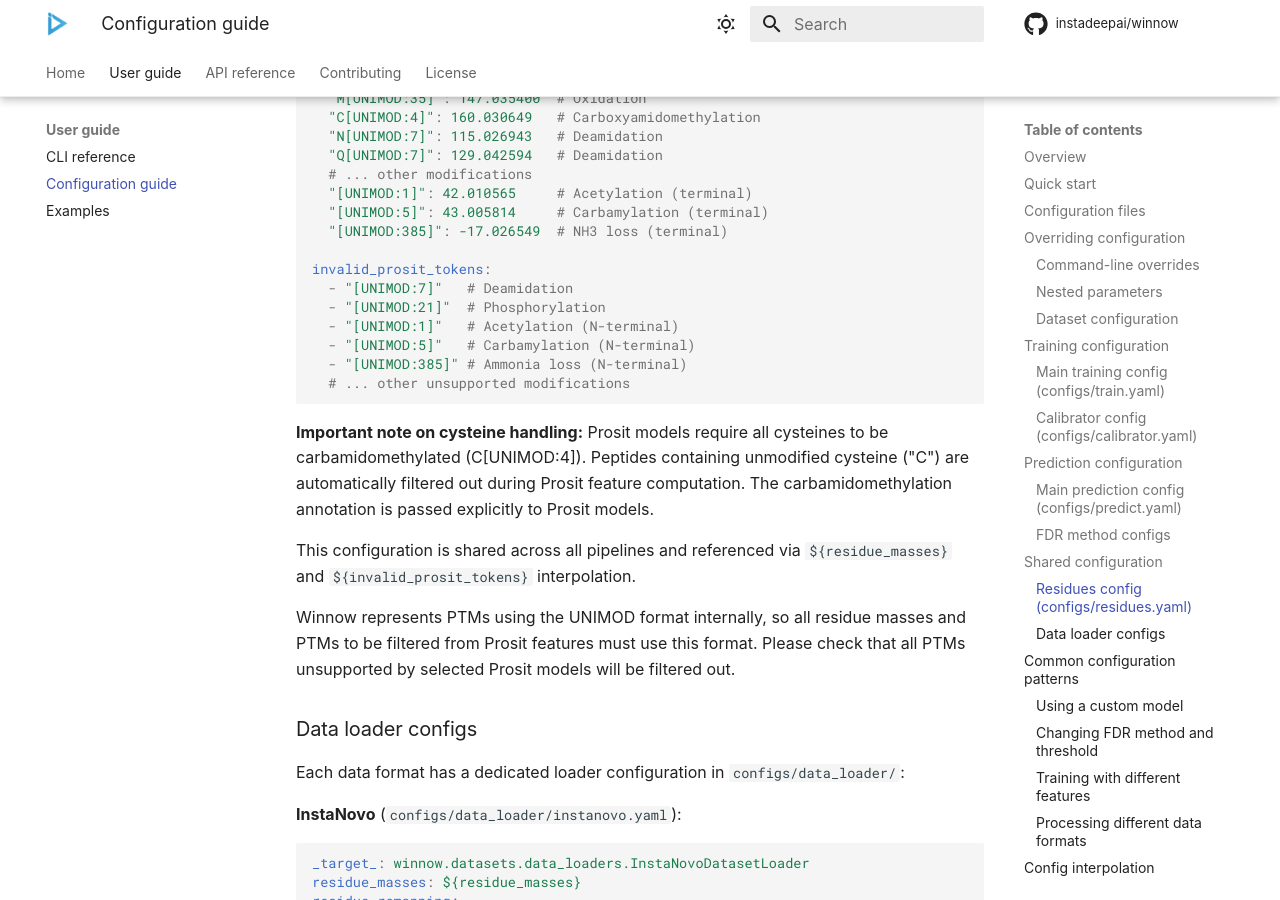
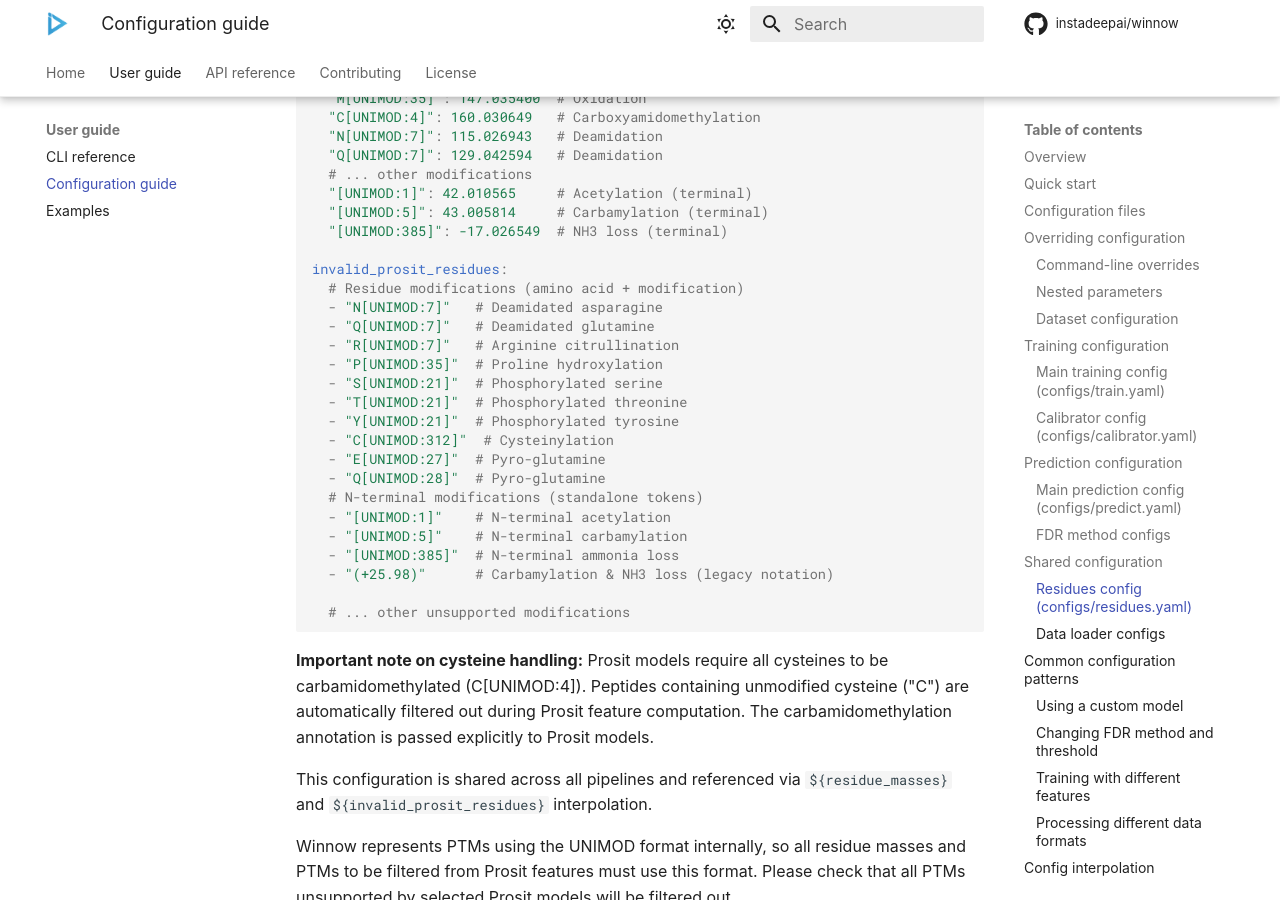
Before and after one commit to instadeepai/winnow, an MkDocs documentation site: the page built from docs/configuration.md, in a window 1280 px wide and 900 px high, scrolled down 6403 px. Built offline with MkDocs 1.6.1 and Material for MkDocs 9.7.7, drawn with Linux system fonts in a browser that asks for light colours; some web fonts are replaced; comment, search, counter and statistics services are not loaded; some of the changed text lies outside the part shown.

Commit message:
feat: standardise residue terminology across residue masses and invalid prosit residues

````diff
--- a/docs/configuration.md
+++ b/docs/configuration.md
@@ -151,7 +151,7 @@
       _target_: winnow.calibration.calibration_features.PrositFeatures
       mz_tolerance: 0.02
       learn_from_missing: true
-      invalid_prosit_tokens: ${invalid_prosit_tokens}
+      invalid_prosit_residues: ${invalid_prosit_residues}
       prosit_intensity_model_name: Prosit_2020_intensity_HCD
 
     retention_time_feature:
@@ -165,14 +165,14 @@
       max_iter: 200
       early_stopping: false
       validation_fraction: 0.1
-      invalid_prosit_tokens: ${invalid_prosit_tokens}
+      invalid_prosit_residues: ${invalid_prosit_residues}
       prosit_irt_model_name: Prosit_2019_irt
 
     chimeric_features:
       _target_: winnow.calibration.calibration_features.ChimericFeatures
       mz_tolerance: 0.02
       learn_from_missing: true
-      invalid_prosit_tokens: ${invalid_prosit_tokens}
+      invalid_prosit_residues: ${invalid_prosit_residues}
       prosit_intensity_model_name: Prosit_2020_intensity_HCD
 
     beam_features:
@@ -290,19 +290,31 @@
   "[UNIMOD:5]": 43.005814     # Carbamylation (terminal)
   "[UNIMOD:385]": -17.026549  # NH3 loss (terminal)
 
-invalid_prosit_tokens:
-  - "[UNIMOD:7]"   # Deamidation
-  - "[UNIMOD:21]"  # Phosphorylation
-  - "[UNIMOD:1]"   # Acetylation (N-terminal)
-  - "[UNIMOD:5]"   # Carbamylation (N-terminal)
-  - "[UNIMOD:385]" # Ammonia loss (N-terminal)
+invalid_prosit_residues:
+  # Residue modifications (amino acid + modification)
+  - "N[UNIMOD:7]"   # Deamidated asparagine
+  - "Q[UNIMOD:7]"   # Deamidated glutamine
+  - "R[UNIMOD:7]"   # Arginine citrullination
+  - "P[UNIMOD:35]"  # Proline hydroxylation
+  - "S[UNIMOD:21]"  # Phosphorylated serine
+  - "T[UNIMOD:21]"  # Phosphorylated threonine
+  - "Y[UNIMOD:21]"  # Phosphorylated tyrosine
+  - "C[UNIMOD:312]"  # Cysteinylation
+  - "E[UNIMOD:27]"  # Pyro-glutamine
+  - "Q[UNIMOD:28]"  # Pyro-glutamine
+  # N-terminal modifications (standalone tokens)
+  - "[UNIMOD:1]"    # N-terminal acetylation
+  - "[UNIMOD:5]"    # N-terminal carbamylation
+  - "[UNIMOD:385]"  # N-terminal ammonia loss
+  - "(+25.98)"      # Carbamylation & NH3 loss (legacy notation)
+
   # ... other unsupported modifications
 ```
 
 **Important note on cysteine handling:**
 Prosit models require all cysteines to be carbamidomethylated (C[UNIMOD:4]). Peptides containing unmodified cysteine ("C") are automatically filtered out during Prosit feature computation. The carbamidomethylation annotation is passed explicitly to Prosit models.
 
-This configuration is shared across all pipelines and referenced via `${residue_masses}` and `${invalid_prosit_tokens}` interpolation.
+This configuration is shared across all pipelines and referenced via `${residue_masses}` and `${invalid_prosit_residues}` interpolation.
 
 Winnow represents PTMs using the UNIMOD format internally, so all residue masses and PTMs to be filtered from Prosit features must use this format. Please check that all PTMs unsupported by selected Prosit models will be filtered out.
 
@@ -416,7 +428,7 @@
 
 Common interpolation patterns in Winnow configs:
 - `${residue_masses}` - References amino acid masses from residues.yaml
-- `${invalid_prosit_tokens}` - References invalid tokens from residues.yaml
+- `${invalid_prosit_residues}` - References invalid tokens from residues.yaml
 - `${fdr_control.confidence_column}` - References FDR confidence column setting
 
 ## Creating custom configurations
````
Also changed, not shown: docs/api/calibration.md (+1 -1 lines), 6 other files.
